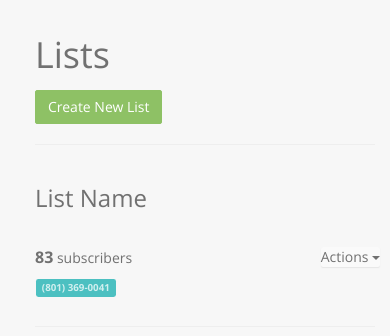
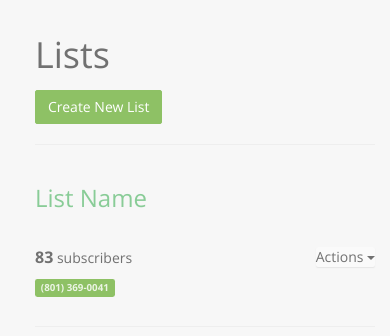
Before and after one commit to jacurtis/textrr, a CodeIgniter app: page /index.php/app/lists in a window 390 px wide. Shown: the part 50-386 px from the top of the page. Run offline with CodeIgniter, Linux system fonts and the light colour scheme; some libraries are stand-ins or nearby versions.

Commit message:
Minor tweaks to color and layout of lists view

```diff
--- a/application/views/user/lists.php
+++ b/application/views/user/lists.php
@@ -20,15 +20,16 @@
                 The rows of lists -->
                 <div class="row list-item">
                   <div class="col-md-6">
-                    <h3>List Name</h3>
+                    <h3 class="green-title"><a href="#">List Name</a></h3>
                     <p class="hidden-xs hidden-sm">Created on Dec 12, 2014</p>
                   </div>
                   <div class="col-md-3 col-xs-6">
                     <h3 class="subscriber-number"><strong>83</strong></h3>
                     <p class="hidden-xs hidden-sm">Subscribers</p>
-                    <p class="number-label visible-xs visible-sm"><span class="label bg-info">(801) 369-0041</span></p>
+                    <p class="number-label visible-xs visible-sm"><span class="label bg-success">(801) 369-0041</span></p>
                   </div>
                   <div class="col-md-3 col-xs-6">
+                    <div class="pull-right">
                       <div class="btn-group more-btn-top">
                         <button class="btn btn-default dropdown-toggle more-btn" data-toggle="dropdown">
                           Actions <span class="caret"></span>
@@ -41,7 +42,8 @@
                           <li><a href="#">Delete this list</a></li>
                         </ul>
                       </div>
-                    <p class="number-label hidden-xs hidden-sm"><span class="label bg-info">(801) 369-0041</span></p>
+                      <p class="number-label hidden-xs hidden-sm"><span class="label bg-success">(801) 369-0041</span></p>
+                    </div>
                   </div>
                 </div>
                 <div class="row">
--- a/assets/css/custom.css
+++ b/assets/css/custom.css
@@ -10,13 +10,26 @@
 	margin-top: 20px;
 }
 
+.green-title, .green-title a {
+	color: #89cc97;
+}
+
+.green-title a:hover {
+	color: #8ec165;
+}
+
 .list-item .btn-group {
 	margin-top: 10px;
 }
 
 .list-item .number-label {
 	margin-top: 10px;
-	margin-left: 1px;
+	margin-right: 0px;
+}
+
+.more-dropdown-menu {
+	left: inherit;
+	right: 0 !important;
 }
 
 
@@ -66,10 +79,12 @@
 	}
 
 	.more-btn-top {
-		margin-left: 65%;
+		float: left;
+		margin-right: 110px;
 	}
 
 	.more-btn {
+		float: left;
 		border: 0px;
 		background-color: none;
 		padding: 0px;
@@ -77,8 +92,6 @@
 	}
 
 	.more-dropdown-menu {
-		left: inherit;
-		right: 0 !important;
 		top: -150%;
 	}
 }
```
Lines whose indentation alone changed are shown as unchanged.
